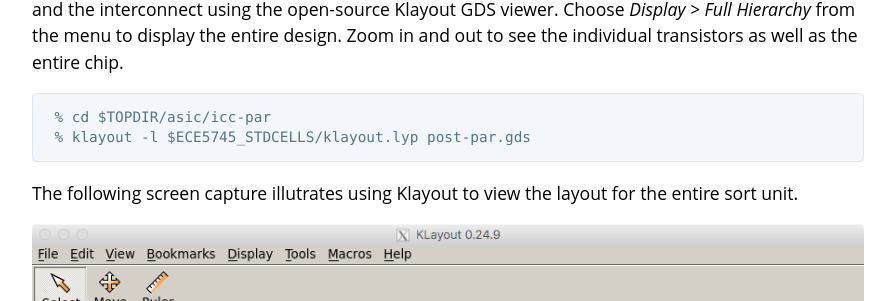
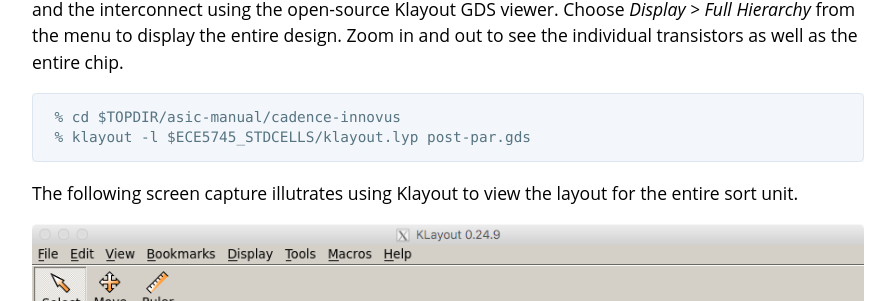
Before and after one commit to taoshen-amazon/ece5745-tut5-asic-tools, a Jekyll site: the page built from docs/index.md, in a window 1280 px wide and 900 px high, scrolled down 38920 px. Shown: the part 151-452 px from the top of the window, without its empty margins (192-1087 px from the left). Built offline with Jekyll 4.4.1, drawn with Linux system fonts in a browser that asks for light colours; our own code applies the rules of GitHub Pages for plain Markdown files.

Commit message:
staff update from: ece5745-tut5-asic-tools-0.0-707-g8a3513b [ci skip]

````diff
--- a/docs/index.md
+++ b/docs/index.md
@@ -1611,7 +1611,7 @@ the menu to display the entire design. Zoom in and out to see the
 individual transistors as well as the entire chip.
 
 ```
- % cd $TOPDIR/asic/icc-par
+ % cd $TOPDIR/asic-manual/cadence-innovus
  % klayout -l $ECE5745_STDCELLS/klayout.lyp post-par.gds
 ```
 
````
